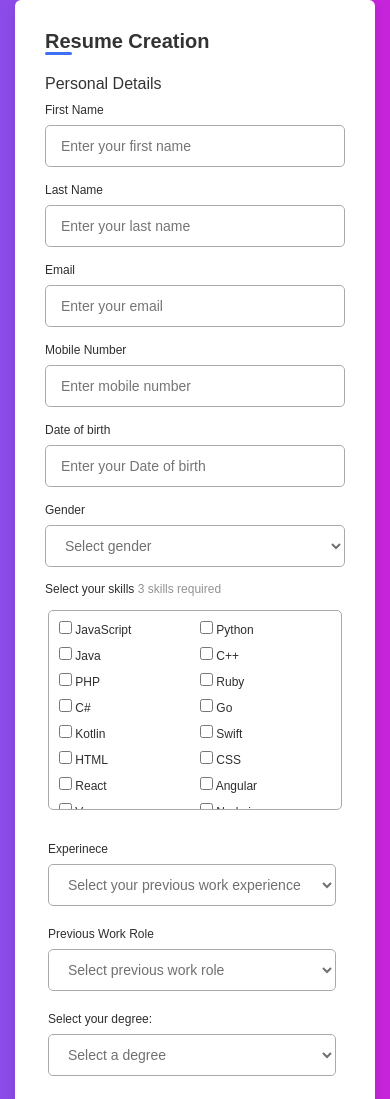
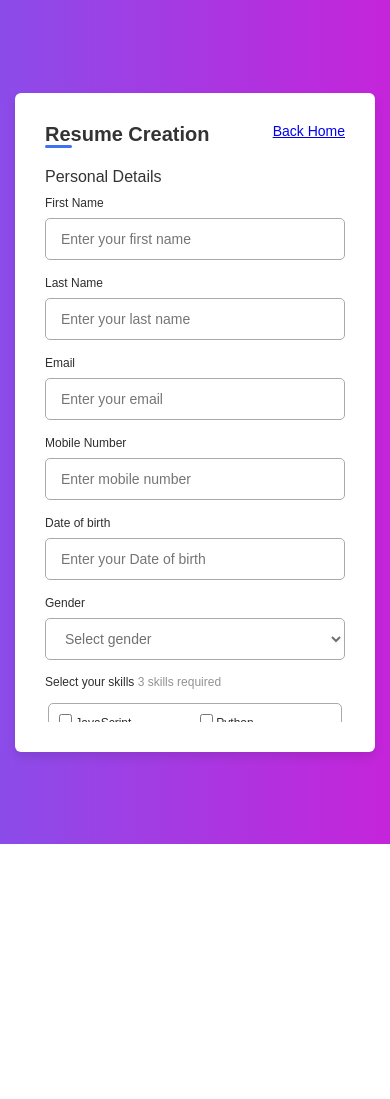
Before and after one commit to vignesh1521/menu, a plain HTML site: page create/index.html in a window 390 px wide. Shown: the top 1099 px of the page. After the commit the page ends 844 px from the top, so only its background shows below. Drawn offline with Linux system fonts and the light colour scheme.

Commit message:
Add files via upload

```diff
--- a/create/index.html
+++ b/create/index.html
@@ -5,14 +5,14 @@
     <meta charset="UTF-8">
     <meta http-equiv="X-UA-Compatible" content="IE=edge">
     <meta name="viewport" content="width=device-width, initial-scale=1.0">
-    <link rel="stylesheet" href="style.css?v=1.2">
+    <link rel="stylesheet" href="style.css?v=1.0">
     <title>Create Resume</title>
     <script src="script.js?v=1.0" defer></script>
 </head>
 
 <body>
     <div class="container">
-        <header>Resume Creation</header>
+        <header>Resume Creation <a class="home" href="/menu">Back Home</a></header>
         <data action="#" class="data1 active">
             <div class="data first ">
                 <div class="details personal">
--- a/create/style.css
+++ b/create/style.css
@@ -22,7 +22,7 @@ body {
     display: flex;
     align-items: center;
     justify-content: center;
-          background:linear-gradient(to right,  #8b4ce9, #c524da);
+    background:linear-gradient(to right,  #8b4ce9, #c524da);
 }
 
 .container {
@@ -35,6 +35,11 @@ body {
     background-color: #fff;
     box-shadow: 0 5px 10px rgba(0, 0, 0, 0.1);
 }
+.home{
+    font-weight: normal;
+    font-size: 14px;
+    float: right;
+  }
 
 .container header {
     position: relative;
@@ -57,9 +62,9 @@ body {
 .container .data1 {
     position: relative;
     margin-top: 16px;
-    min-height: 490px;
     background-color: #fff;
-    overflow: hidden;
+    overflow: scroll;
+    height: auto;
     display: block;
 }
 
@@ -68,7 +73,7 @@ body {
     margin-top: 16px;
     min-height: 490px;
     background-color: #fff;
-    overflow: hidden;
+    overflow: scroll;
     display: none;
 }
 
@@ -258,6 +263,12 @@ data .buttons button,
         width: 80%;
     }
 }
+@media (max-width: 1050px) {
+    .container .data2,
+    .container .data1{
+        height: 560px;
+    }
+}
 
 @media (max-width: 1020px) {
     .c2 {
```
Also changed, not shown: index.html (+2 -2 lines).
